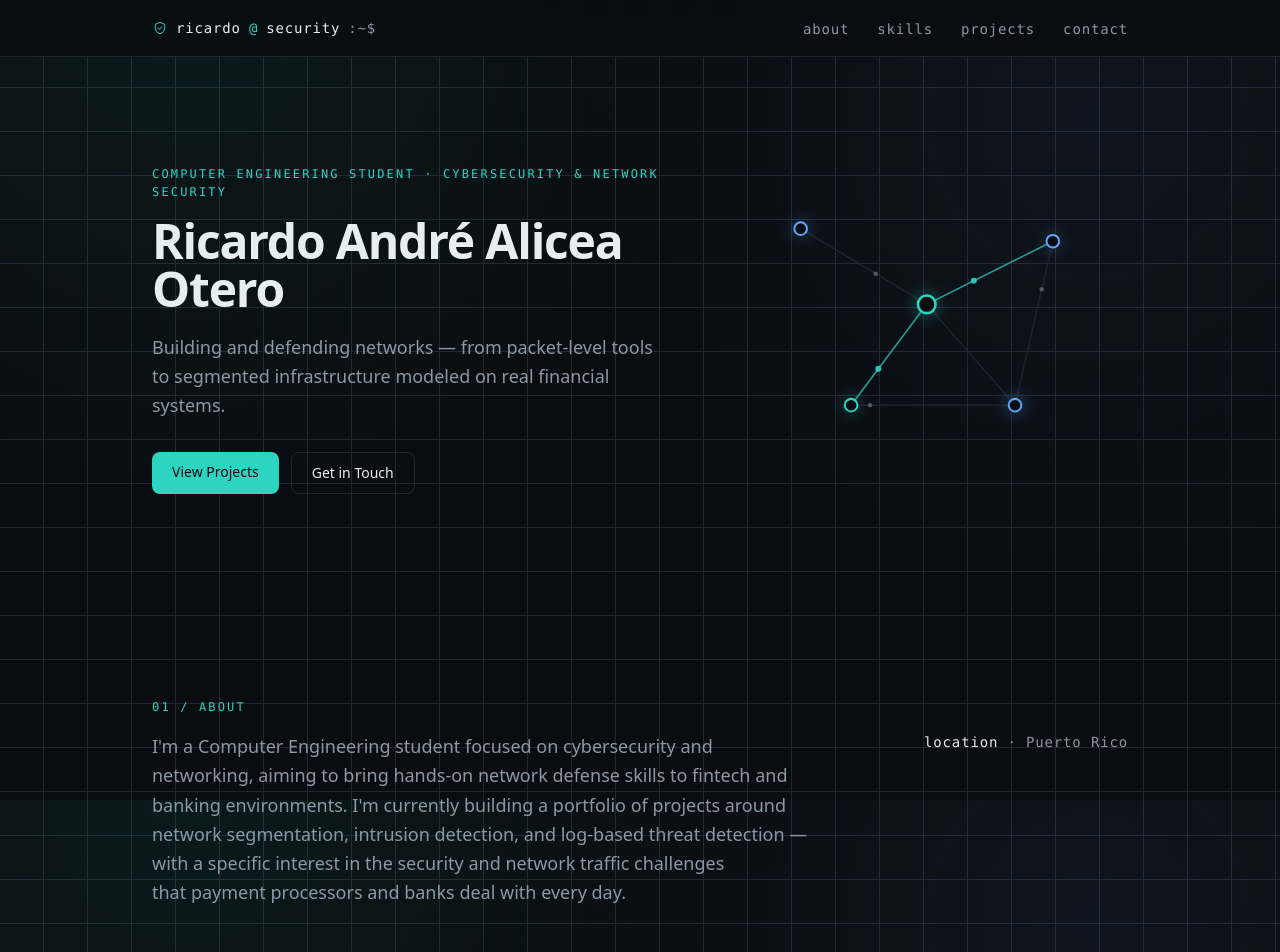
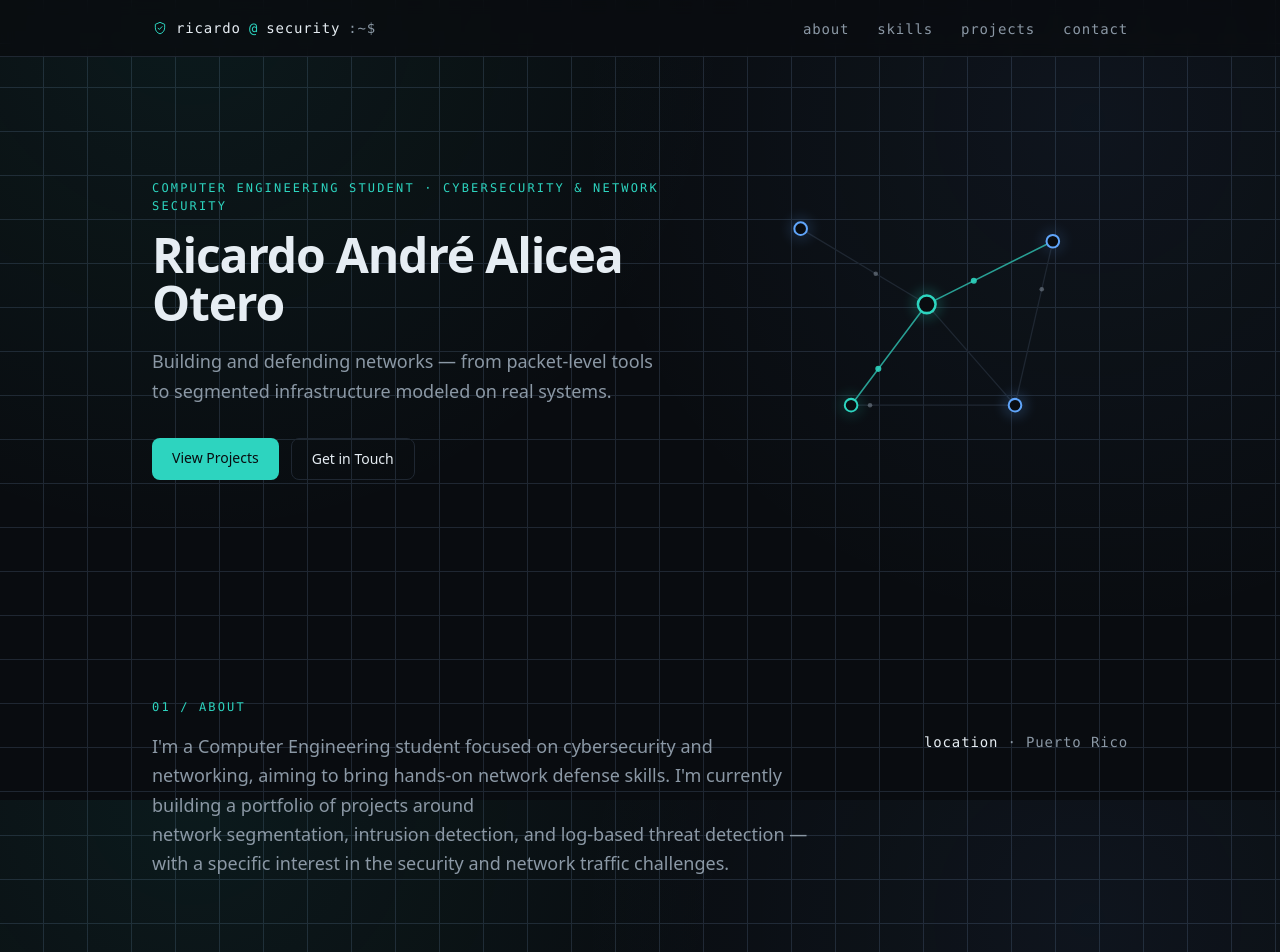
Before and after one commit to alicea154312/Ricardos-Portfolio, a Next.js app: page / in a window 1280 px wide. Shown: the top 952 px of the page. Built offline with nearby package versions, Linux system fonts and the light colour scheme.

Commit message:
Broaden bio text

```diff
--- a/data/profile.ts
+++ b/data/profile.ts
@@ -16,23 +16,18 @@ export const profile = {
   currently: " Polytechnic University of Puerto Rico",
 
   tagline:
-    "Building and defending networks — from packet-level tools to segmented infrastructure modeled on real financial systems.",
+    "Building and defending networks — from packet-level tools to segmented infrastructure modeled on real systems.",
 
   bio: `I'm a Computer Engineering student focused on cybersecurity and
-networking, aiming to bring hands-on network defense skills to fintech and
-banking environments. I'm currently building a portfolio of projects around
+networking, aiming to bring hands-on network defense skills. I'm currently building a portfolio of projects around
 network segmentation, intrusion detection, and log-based threat detection —
-with a specific interest in the security and network traffic challenges
-that payment processors and banks deal with every day.`,
+with a specific interest in the security and network traffic challenges.`,
 
   location: "Puerto Rico",
 
   // Companies/roles you're targeting — shown as a short list, easy to update.
   targets: [
-    "Evertec",
-    "Banco Popular de Puerto Rico",
-    "Oriental Bank",
-    "Other fintech / banking security teams",
+
   ],
 
   email: "alicear565@gmail.com",
```
